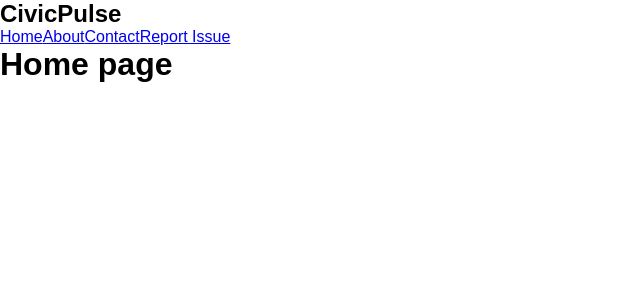
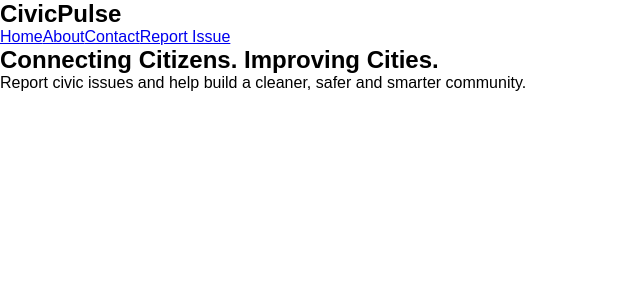
Before and after one commit to utkarsh8608beaift25-bit/civicpulse, a React (Vite) app: page / in a window 1280 px wide. Shown: the top 300 px of the page, without its empty margins (0-640 px from the left). Built offline with nearby package versions, Linux system fonts and the light colour scheme.

Commit message:
Added Hero section to home page

```diff
--- /dev/null
+++ b/src/components/home/Hero.jsx
@@ -0,0 +1,12 @@
+function Hero(){
+    return(
+        <section>
+            <h1>Connecting Citizens. Improving Cities.</h1>
+            <p>
+                Report civic issues and help build a cleaner, safer and smarter community.
+            </p>
+        </section>
+    )
+}
+
+export default Hero;
--- a/src/pages/Home.jsx
+++ b/src/pages/Home.jsx
@@ -1,6 +1,11 @@
+import Hero from "../components/home/Hero"
+
 function Home(){
     return(
-        <h1>Home page</h1>
+        <>
+            <Hero/>
+        </>
+
     )
 }
 
```
Also changed, not shown: 2 other files (tests, documents, lock files or other folders).
